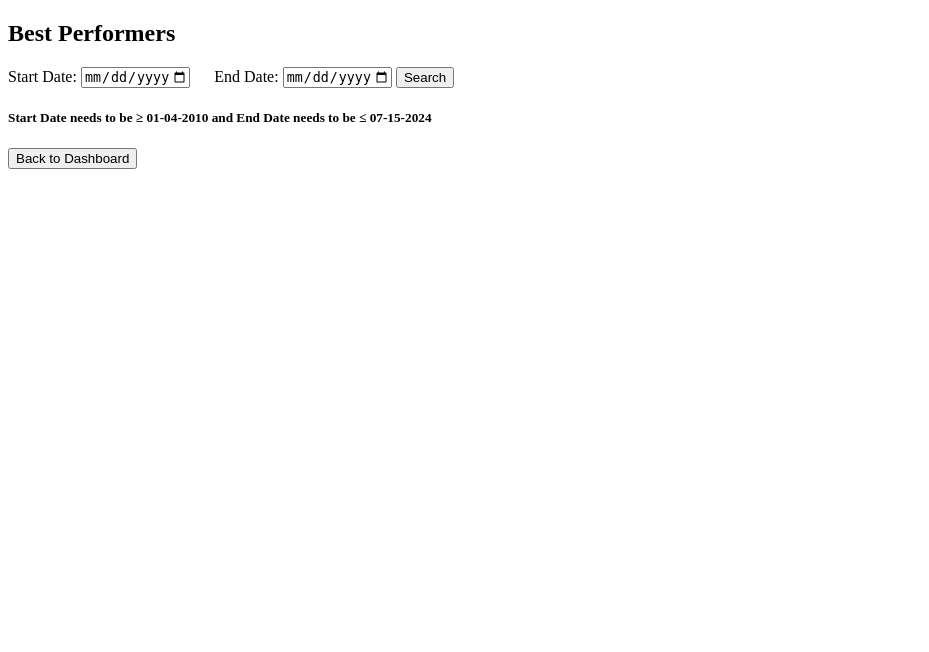
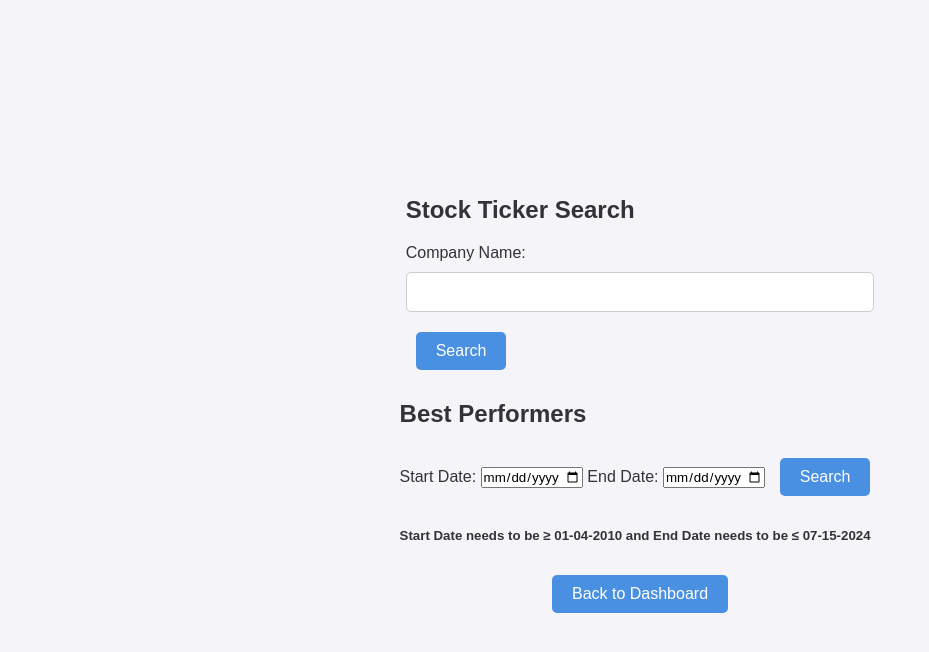
Before and after one commit to cs411-alawini/su24-cs411-team004-oak, a Flask app: page /stats/ in a window 1280 px wide. Shown: the top 652 px of the page, without its empty margins (0-929 px from the left). Run offline with Flask 3, Linux system fonts and the light colour scheme; the visitor is signed in with stand-in values (Sample User, id 1).

Commit message:
added key search feature to stats page

```diff
--- a/Project/main.py
+++ b/Project/main.py
@@ -263,6 +263,24 @@ def get_stats_performers(date_start, date_end):
             connection.close()
     return False
 
+def get_company_search(search_str):
+    connection = None
+    try:
+        connection = get_db_connection()
+        cursor = connection.cursor(dictionary=True)
+        cursor.execute("""
+            CALL search(%s)
+        """, (search_str,))
+        return cursor.fetchall()
+    except Error as e:
+        error_code = e.errno
+        error_message = e.msg
+        print(f"KeySearch Error: {e}")
+    finally:
+        if connection and connection.is_connected():
+            cursor.close()
+            connection.close()
+    return error_message
 
 def get_fullname(userid):
     connection = None
@@ -529,23 +547,32 @@ def transaction_page(portfolioid):
 
 @app.route('/stats/', methods=['GET', 'POST'])
 def stats():
-    erMsg=''
-    flag=''
+    msg1=''
     stats_data_performers=''
+    companyResult=''
+    searchErMsg=''
     if 'user' not in session:
         return redirect(url_for('login'))
     if request.method == 'POST':
-        flag=1
-        start_date = request.form['start_date']
-        end_date = request.form['end_date']
-        print(f'{start_date=}')
-        print(f'{end_date=}')
-        erMsg = verify_date_search(start_date, end_date)
-        print(f'{erMsg}')
-        stats_data_performers = get_stats_performers(start_date,end_date)
-        print(f'{stats_data_performers=}')
-
-    return render_template('stats.html', msg=erMsg, performers=stats_data_performers)
+        if request.form['action'] =='dateSearch':
+            start_date = request.form['start_date']
+            end_date = request.form['end_date']
+            print(f'{start_date=}')
+            print(f'{end_date=}')
+            erMsg = verify_date_search(start_date, end_date)
+            print(f'{msg1}')
+            stats_data_performers = get_stats_performers(start_date,end_date)
+            print(f'{stats_data_performers=}')
+        if request.form['action'] =='companySearch':
+            companystr = request.form['companySearch']
+            print(f'{companystr=}')
+            companyResult = get_company_search(companystr)
+            print(f'{companyResult=}')
+            if isinstance(companyResult,str):
+                searchErMsg = companyResult
+                companyResult =''
+            print(f'{searchErMsg=}')
+    return render_template('stats.html', msg1=msg1, performers=stats_data_performers, keysearch=companyResult,searchErMsg=searchErMsg)
 
 def format_date_from_str(datestr):
     input_format = "%Y-%m-%d"
--- a/Project/templates/stats.html
+++ b/Project/templates/stats.html
@@ -3,32 +3,56 @@
 <head>
     <meta charset="UTF-8">
     <meta name="viewport" content="width=device-width, initial-scale=1.0">
-    <title>SignUp</title>
-    <style>
-        .button-space {
-            margin-right: 10px;
-        }
-        .label-space{
-            margin-left: 20px;
-        }
-    </style>
+    <title>Other</title>
+    <link rel="stylesheet" href="{{ url_for('static', filename='styles.css') }}">
 </head>
 <body>
+    <artlicle>
+        <h2>Stock Ticker Search</h2>
+        <form method="post">
+            <label for="companySearch">Company Name:</label>
+            <input type="text" id="companySearch" name="companySearch" required>
+            <button type="submit" name="action" value="companySearch">Search</button>
+        </form>
+        {%if keysearch or searchErMsg%}
+            <table>
+                <thead>
+                    <th>Company Name</th>
+                    <th>Company Ticker</th>
+                </thead>
+                <tbody>
+                    {%if searchErMsg%}
+                        <tr>
+                            <td colspan="2">{{searchErMsg}}</td>
+                        </tr>
+                    {%endif%}
+                    {%if keysearch%}
+                        {%for r in keysearch%}
+                            <tr>
+                                <td>{{r.Name}}</td>
+                                <td>{{r.StockSymbol}}</td>
+                            </tr>
+                        {%endfor%}
+                    {%endif%}
+                </tbody>
+            </table>
+            {%endif%}
+    </artlicle>
     <article>
         <h2>Best Performers</h2>
-    {%if msg%}
-        <p>{{msg}}</p>
+        {%if msg1%}
+            <p>{{msg1}}</p>
         {%endif%}
         <form method="post">
             <label for="start_date">Start Date:</label>
             <input type="date" id="start_date" name="start_date" min="2010-01-04" max="2024-07-15" required>
             <label class="label-space" for="end_date">End Date:</label>
             <input type="date" id="end_date" name="end_date" min="start_date" max="2024-07-15" required>
-        <button type="submit">Search</button>
+            <button type="submit" name="action" value="dateSearch">Search</button>
         </form>
         <h5>Start Date needs to be ≥ 01-04-2010 and End Date needs to be ≤ 07-15-2024</h5>
         {%if performers%}
-        <table border="3px">
+            <table>
                 <thead>
                     <th>Stock Symbol</th>
                     <th>Stock Name</th>
```
Lines whose indentation alone changed are shown as unchanged.
